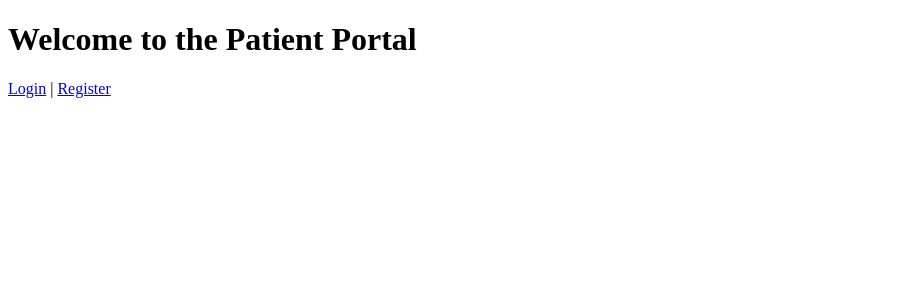
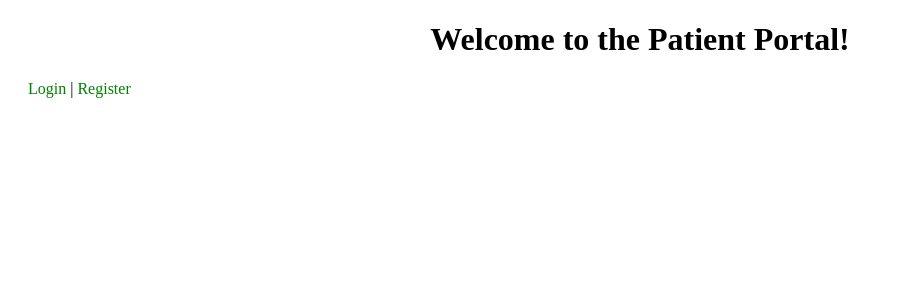
Before and after one commit to elandrews597/patient-portal, a Flask app: page / in a window 1280 px wide. Shown: the top 300 px of the page, without its empty margins (0-902 px from the left). Run offline with Flask 3, Linux system fonts and the light colour scheme.

Commit message:
updated web design in index.html

```diff
--- a/templates/index.html
+++ b/templates/index.html
@@ -3,8 +3,26 @@
 <head>
     <title>Patient Portal</title>
 </head>
+<style>
+    body {
+        font-family: Times New Roman, serif;
+        background-color: white;
+    }
+    h1 {
+        color: black;
+        text-align: center;
+    }
+    p {
+        text-align: left;
+        margin-left: 20px;
+    }
+    a {
+        color: green;
+        text-decoration: none;
+    }
+</style>
 <body>
-    <h1>Welcome to the Patient Portal</h1>
+    <h1>Welcome to the Patient Portal!</h1>
     <p><a href="/login">Login</a> | <a href="/register">Register</a></p>
 </body>
 </html>
```
